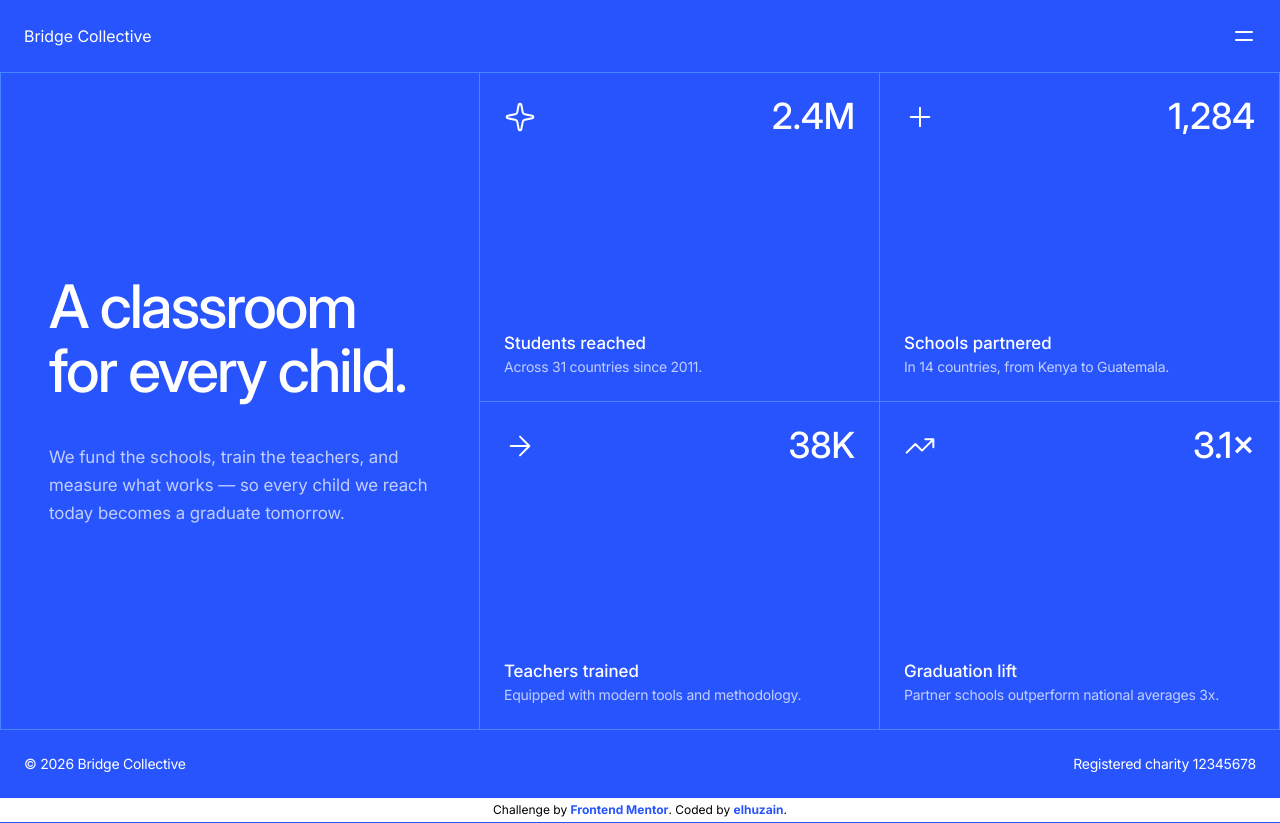
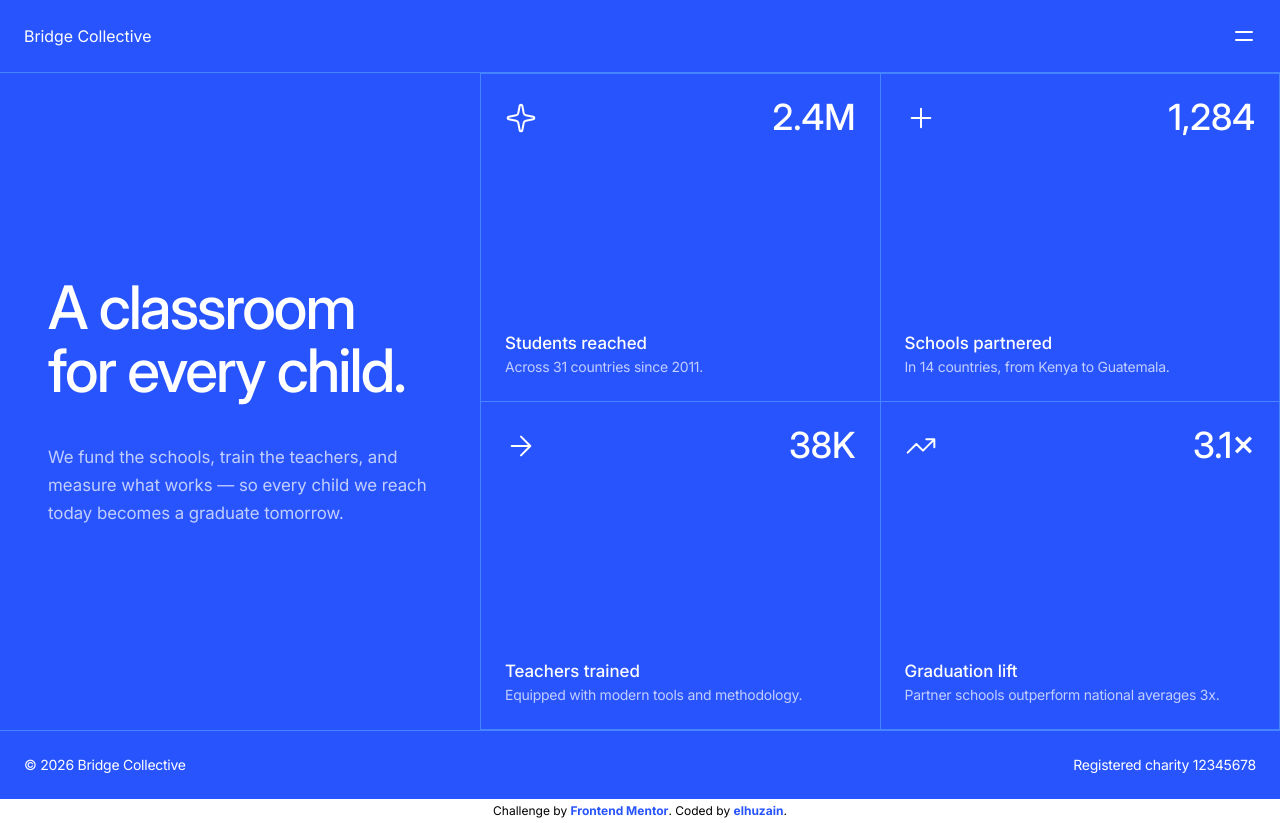
Before and after one commit to elhuzain/grid-landing-page, a website: page index.html in a window 1280 px wide. Drawn offline with Linux system fonts and the light colour scheme.

Commit message:
Refactor layout and enhance styles in index.html and style.css. Updated main structure for better responsiveness, added new utility classes for margins, heights, and borders, and improved overall styling for stats section.

```diff
--- a/index.html
+++ b/index.html
@@ -56,13 +56,17 @@
     </nav>
   </header>
 
-  <main class="flex flex-col lg:flex-row justify-between flex-1 xl:border-x border-x-border max-w-360 w-full mx-auto">
+  <main class="flex-1 w-full flex mx-auto">
+
+    <div
+      class="flex flex-col my-auto lg:flex-row justify-between flex-1 max-w-360 w-full mx-auto">
       <!-- Hero -->
       <section class="px-400 sm:p-600 py-700 flex">
         <div class="min-h-110 flex flex-col justify-center space-y-300 sm:space-y-10">
           <h1 class="text-preset-2 sm:text-preset-1 max-w-90">A classroom for every child.</h1>
 
-        <p class="text-foreground-muted text-preset-5 max-w-99.25">We fund the schools, train the teachers, and measure
+          <p class="text-foreground-muted text-preset-5 max-w-99.25">We fund the schools, train the teachers, and
+            measure
             what works — so every child we reach today becomes a
             graduate
             tomorrow.</p>
@@ -70,8 +74,9 @@
       </section>
 
       <!-- Stats -->
-    <section class="grid sm:grid-cols-2 xl:min-w-200">
-      <article class="hover:bg-background-muted lg:border-t-0 transition-colors border-t border-border sm:border-l sm:border-border p-300 min-h-82 flex flex-col">
+      <section class="grid sm:grid-cols-2 xl:min-w-200 lg:border-b lg:border-r lg:border-border">
+        <article
+          class="hover:bg-background-muted lg:border-t lg:border-l transition-colors border-t border-border sm:border-l sm:border-border p-300 min-h-82 flex flex-col">
           <div class="flex justify-between items-center">
             <img src="/assets/images/icon-sparkle.svg" />
             <span class="text-preset-3">2.4M</span>
@@ -80,7 +85,8 @@
           <p class="text-preset-6 text-foreground-muted">Across 31 countries since 2011.</p>
         </article>
 
-      <article class="hover:bg-background-muted lg:border-t-0 transition-colors border-t border-border sm:border-l sm:border-border p-300 min-h-82 flex flex-col">
+        <article
+          class="hover:bg-background-muted lg:border-t lg:border-l transition-colors border-t border-border sm:border-l sm:border-border p-300 min-h-82 flex flex-col">
           <div class="flex justify-between items-center">
             <img src="/assets/images/icon-plus.svg" />
             <span class="text-preset-3">1,284</span>
@@ -89,7 +95,8 @@
           <p class="text-preset-6 text-foreground-muted">In 14 countries, from Kenya to Guatemala.</p>
         </article>
 
-      <article class="hover:bg-background-muted transition-colors border-t border-border sm:border-l sm:border-border p-300 min-h-82 flex flex-col">
+        <article
+          class="hover:bg-background-muted lg:border-t lg:border-l transition-colors border-t border-border sm:border-l sm:border-border p-300 min-h-82 flex flex-col">
           <div class="flex justify-between items-center">
             <img src="/assets/images/icon-arrow-right.svg" />
             <span class="text-preset-3">38K</span>
@@ -98,7 +105,8 @@
           <p class="text-preset-6 text-foreground-muted">Equipped with modern tools and methodology.</p>
         </article>
 
-      <article class="hover:bg-background-muted transition-colors border-t border-border sm:border-l sm:border-border p-300 min-h-82 flex flex-col">
+        <article
+          class="hover:bg-background-muted lg:border:t lg:borderl transition-colors border-t border-border sm:border-l sm:border-border p-300 min-h-82 flex flex-col">
           <div class="flex justify-between items-center">
             <img src="/assets/images/icon-trending-up.svg" />
             <span class="text-preset-3">3.1×</span>
@@ -107,6 +115,8 @@
           <p class="text-preset-6 text-foreground-muted">Partner schools outperform national averages 3x.</p>
         </article>
       </section>
+    </div>
+
   </main>
 
   <!-- Footer -->
```
Also changed, not shown: style/style.css. Lines whose indentation alone changed are shown as unchanged.
